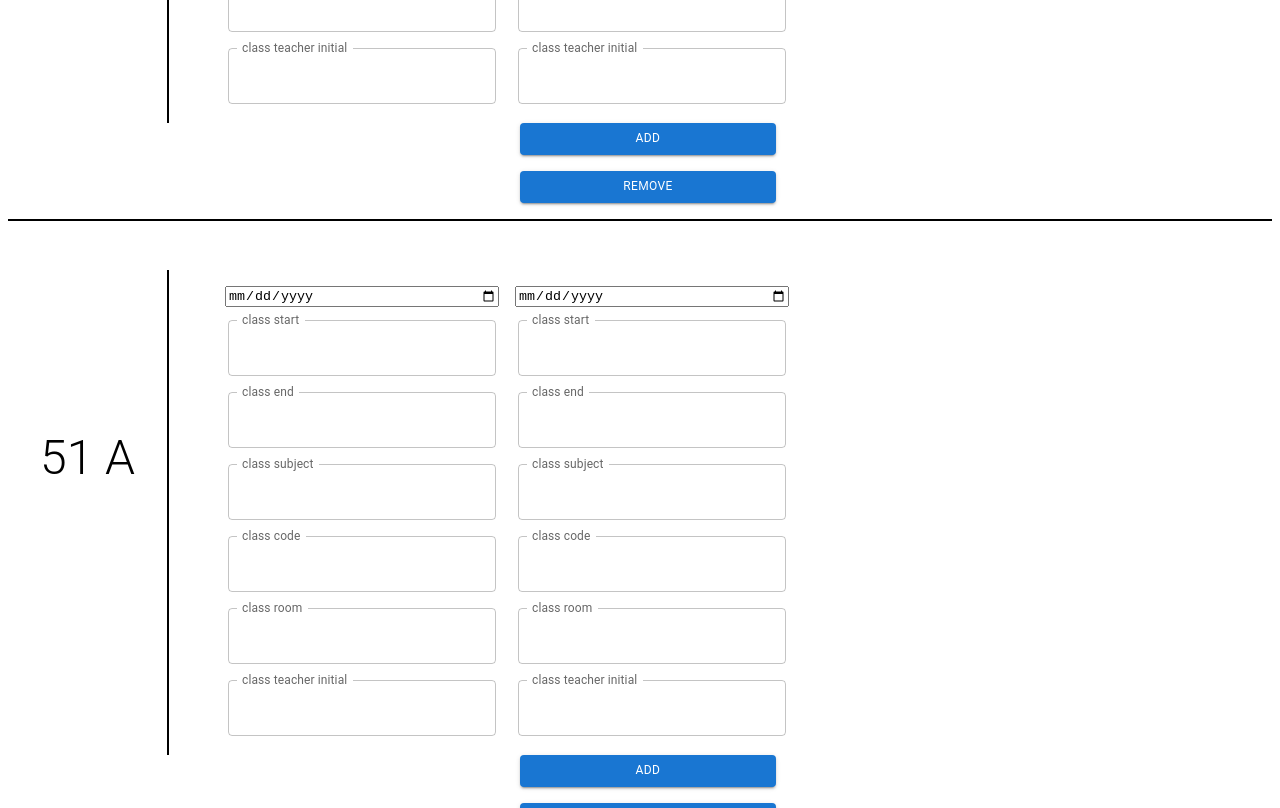
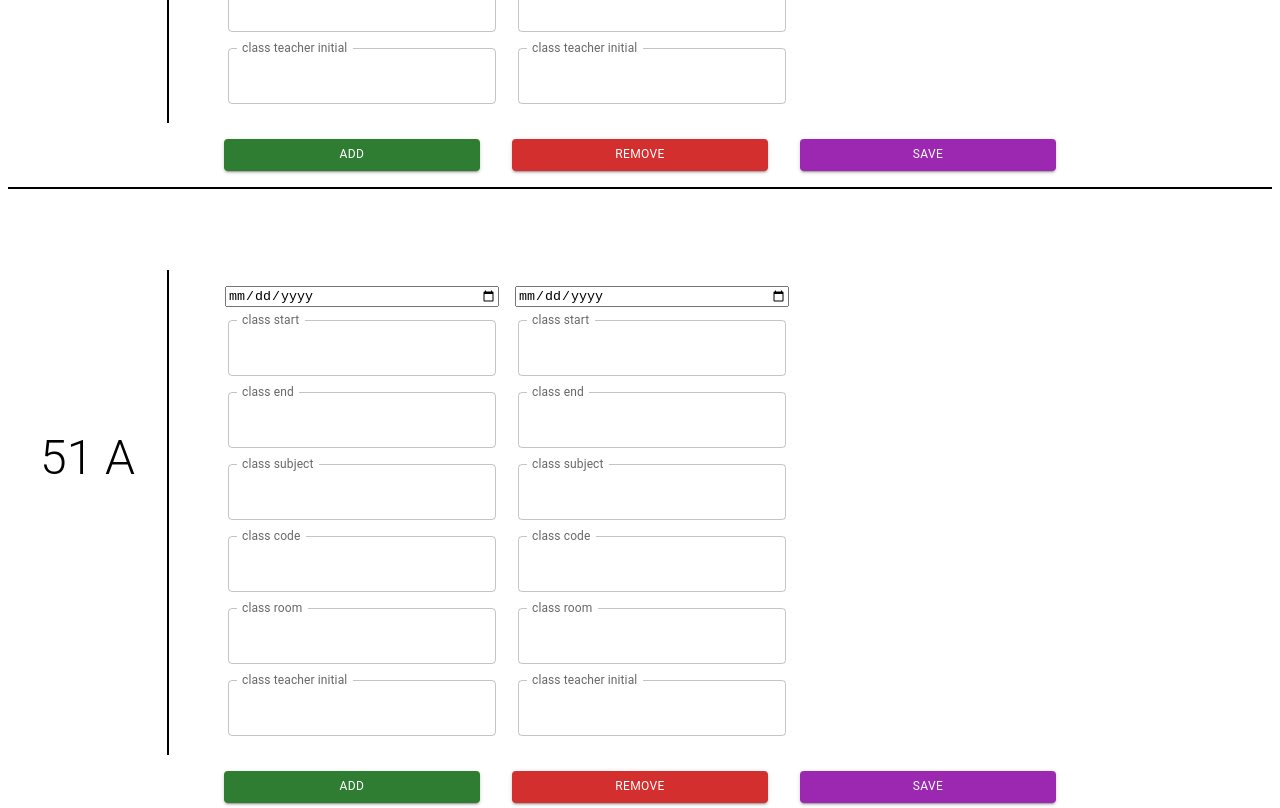
Before and after one commit to atefevan/Student_Companion_Admin, a React (Vite) app: page / in a window 1280 px wide. Shown: the part 980-1788 px from the top of the page. Built offline with nearby package versions, Linux system fonts and the light colour scheme; no server answers; the database is empty.

Commit message:
u2 Save +

```diff
--- a/src/components/atoms/C_Button.tsx
+++ b/src/components/atoms/C_Button.tsx
@@ -11,7 +11,7 @@ interface BtnProps {
   variant: "text" | "contained" | "outlined";
   size: "small" | "medium" | "large";
   marginLeft?: number | string;
-  marginRight?: number;
+  marginRight?: number | string;
   btn_color?:
     | "inherit"
     | "primary"
@@ -23,6 +23,7 @@ interface BtnProps {
   selfAlign?: string;
   marginTop?: number;
   marginBottom?: number | string;
+  margin?: string | number;
   startIcon?: React.ReactNode;
   endIcon?: React.ReactNode;
   style?: SxProps<Theme>;
@@ -47,6 +48,7 @@ const C_Button = ({
   marginTop,
   marginBottom,
   selfAlign,
+  margin,
   style,
   startIcon,
   endIcon,
@@ -65,6 +67,7 @@ const C_Button = ({
           mt: marginTop,
           mb: marginBottom,
           alignSelf: selfAlign,
+          m: margin,
           ...style,
         }}
         color={btn_color}
--- a/src/pages/Departments/Departments.tsx
+++ b/src/pages/Departments/Departments.tsx
@@ -3,7 +3,7 @@ import { useEffect, useState } from "react";
 import { getBatches, getDatas } from "../../firebase/ReadFunctions";
 import C_Button from "../../components/atoms/C_Button";
 import ViewPlates from "../../components/ViewPlates";
-import C_TextField from "../../components/atoms/C_Textfield";
+import C_TextField from "../../components/atoms/C_TextField";
 
 const Departments = () => {
   /// DB Branches
@@ -155,7 +155,7 @@ const Departments = () => {
                   label="Add"
                   variant="contained"
                   size="medium"
-                  btn_color="warning"
+                  btn_color="success"
                   onSubmit={() => {
                     if (newDept.length !== 0) {
                       setDepts([...depts, newDept]);
@@ -172,7 +172,7 @@ const Departments = () => {
                   label="X"
                   variant="contained"
                   size="large"
-                  btn_color="warning"
+                  btn_color="error"
                   onSubmit={() => {
                     setDeptVisibility(false);
                   }}
--- a/src/pages/Info/Info.tsx
+++ b/src/pages/Info/Info.tsx
@@ -68,13 +68,19 @@ const Info = ({ batch, section }: Props) => {
             {classes.map((classes: any) => classes)}
           </Box>
         </div>
+        <div
+          style={{
+            display: "flex",
+            justifyContent: "center",
+          }}
+        >
           <C_Button
             label="Add"
             variant="contained"
+            btn_color="success"
             size="medium"
+            margin={2}
             selfAlign="end"
-          marginLeft={"40vw"}
-          marginBottom={"2vh"}
             onSubmit={() => handleAddClass(<ClasswisePlates />)}
           />
           <C_Button
@@ -82,11 +88,28 @@ const Info = ({ batch, section }: Props) => {
             variant="contained"
             size="medium"
             selfAlign="end"
-          marginLeft={"40vw"}
-          marginBottom={"2vh"}
+            btn_color="error"
+            margin={2}
             onSubmit={() => handleRemoveClass(classes[classes.length - 1])}
           />
-        <Box sx={{ border: 2, borderWidth: 1, borderColor: "black" }} />
+          <C_Button
+            label="Save"
+            variant="contained"
+            size="medium"
+            selfAlign="end"
+            btn_color="secondary"
+            margin={2}
+            onSubmit={() => console.log("Saved Clicked")}
+          />
+        </div>
+
+        <Box
+          sx={{
+            border: 2,
+            borderWidth: 1,
+            borderColor: "black",
+          }}
+        />
       </Box>
     </>
   );
```
Lines whose indentation alone changed are shown as unchanged.
